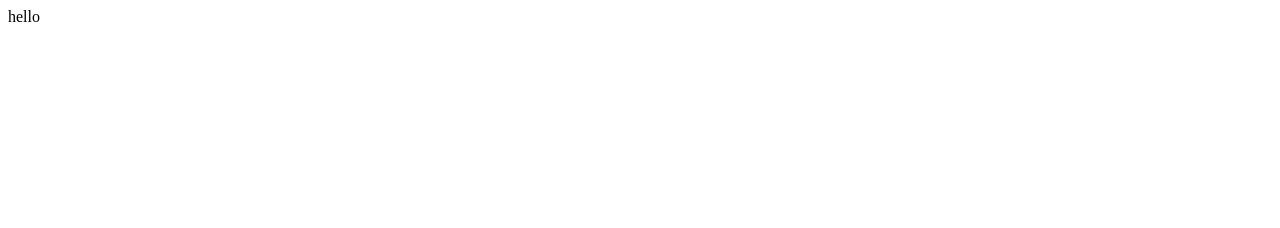
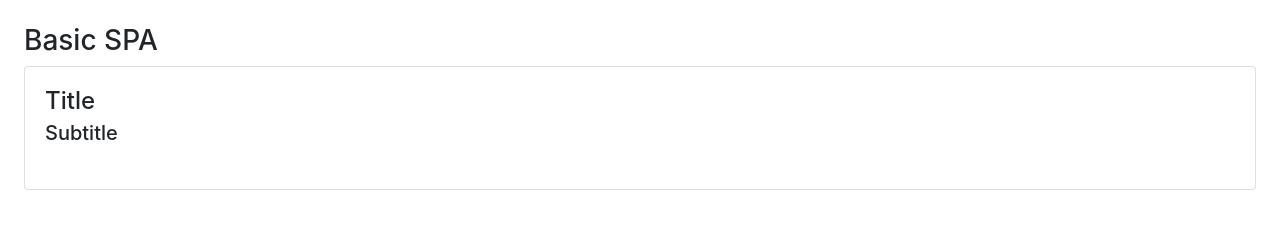
Before and after one commit to adamroddick/gmt-webapp-spa, a website: page static/index.html in a window 1280 px wide. Drawn offline with nearby package versions, Linux system fonts and the light colour scheme.

Commit message:
Init basic index.html and scripts.js

```diff
--- a/static/index.html
+++ b/static/index.html
@@ -1 +1,23 @@
-hello
+<html lang="en">
+    <head>
+        <meta name="viewport" content="width=device-width, initial-scale=1, shrink-to-fit=no">
+        <link rel="stylesheet" href="https://stackpath.bootstrapcdn.com/bootstrap/4.1.3/css/bootstrap.min.css" integrity="sha384-MCw98/SFnGE8fJT3GXwEOngsV7Zt27NXFoaoApmYm81iuXoPkFOJwJ8ERdknLPMO" crossorigin="anonymous">
+    </head>
+    <body style="margin: 1.5rem;">
+
+        <h3>Basic SPA</h3>
+
+        <div class="card">
+            <div class="card-body">
+                <h4 class="card-title">Title</h4>
+                <h5 class="card-subtitle">Subtitle</h5>
+                <br>
+                    <p class="card-text">
+                    </p>
+            </div>
+        </div>
+
+        <script src='scripts.js' charset='utf-8' type='application/javascript'></script>
+
+    </body>
+</html>
--- /dev/null
+++ b/static/scripts.js
@@ -0,0 +1 @@
+console.log('JavaScript is working.')
```
